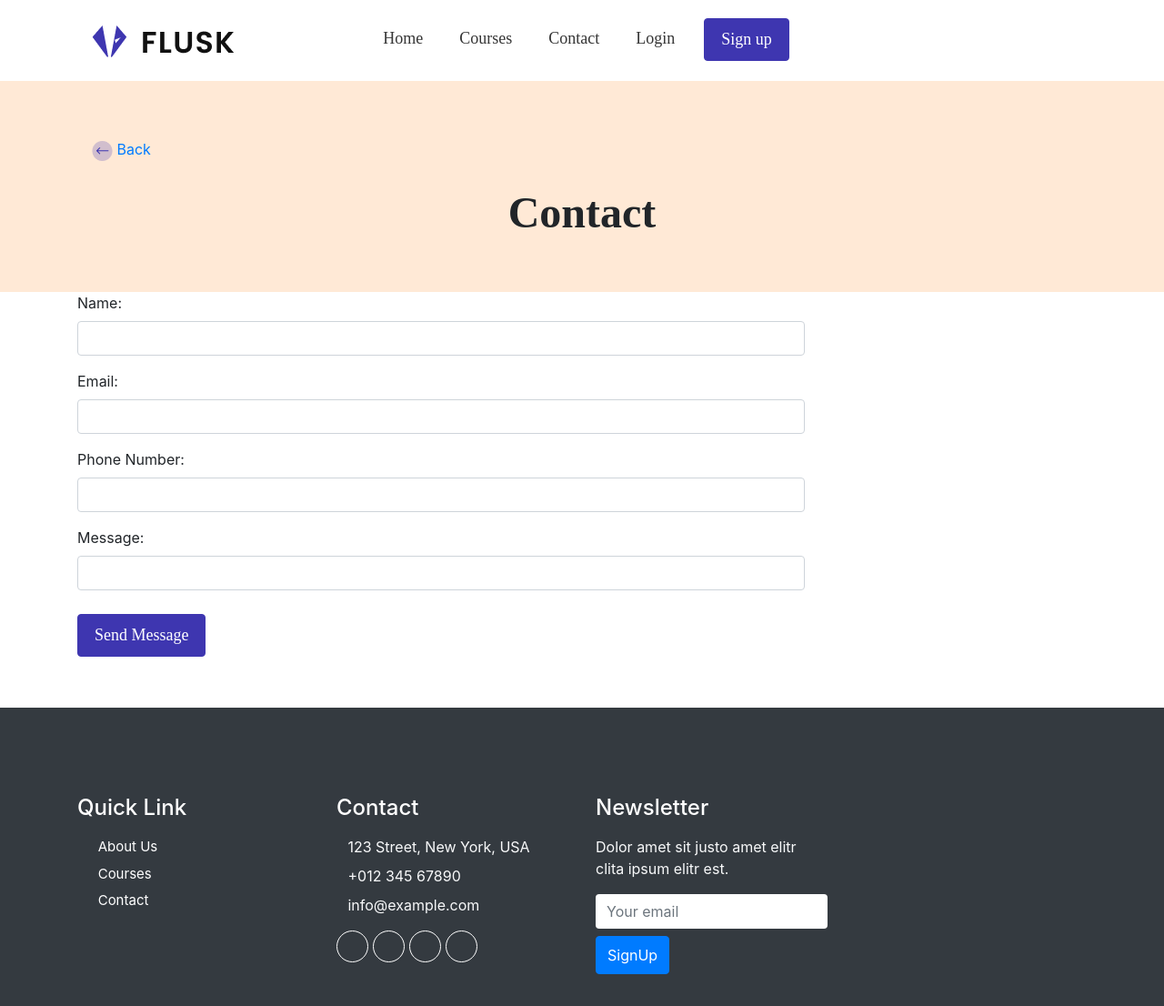
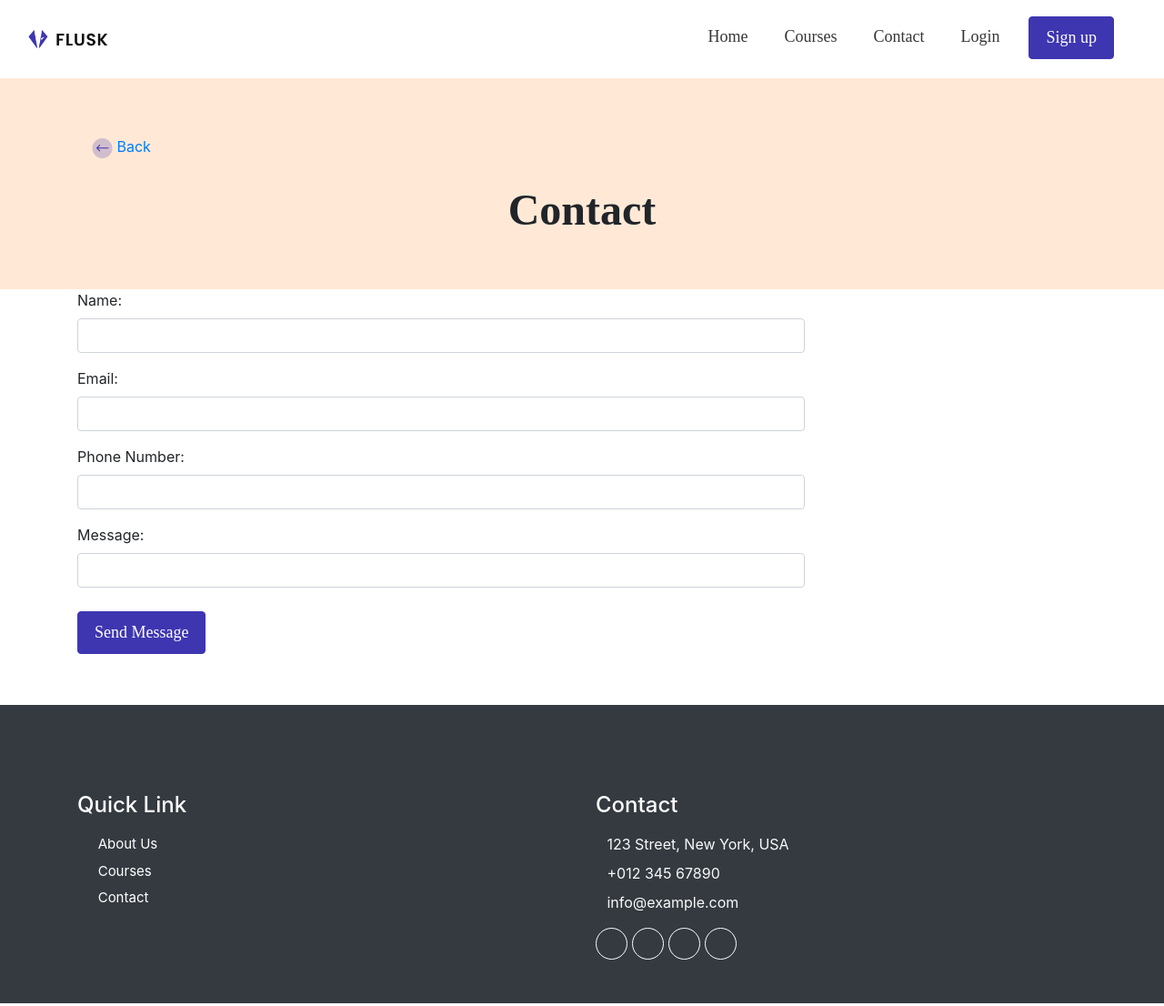
Before and after one commit to efeemmanuel/flusk, a Django app: page /contact in a window 1280 px wide. Shown: the whole page at 91% size. Run offline with Django 4.2, Linux system fonts and the light colour scheme; some libraries are stand-ins or nearby versions; some web fonts are replaced.

Commit message:
Update base.html

```diff
--- a/templates/base.html
+++ b/templates/base.html
@@ -16,8 +16,63 @@
   />
 </head>
 <header>
+
+    <!-- Navbar Start -->
+<div class="container-fluid">
+    <div class="row">
+      <div class="col-12 navvv">
+        <nav class="navbar navbar-expand-lg nav_color">
+          <a class="navbar-brand" href="/">
+            <img src="{% static './img/logo.png' %}" class="mt-2 brand-img" style="width: 90px !important;">
+          </a>
+
+          <button class="navbar-toggler" type="button" data-toggle="collapse" data-target="#navbarNavAltMarkup" aria-controls="navbarNavAltMarkup" aria-expanded="false" aria-label="Toggle navigation">
+            <img src="{% static './img/ham.png' %}" style="width: 35px; height: 35px;">
+          </button>
+
+          <div class="collapse navbar-collapse justify-content-end" id="navbarNavAltMarkup">
+            <div class="navbar-nav nav_items">
+              <a class="nav-item nav-link mr-4" href="/">Home</a>
+              <a class="nav-item nav-link mr-4" href="/course">Courses</a>
+              <a class="nav-item nav-link mr-4" href="/contact">Contact</a>
+              {% if request.user.is_authenticated %}
+                <a class="nav-item nav-link mr-4" href="/dashboard">Dashboard</a>
+                <a class="nav-item nav-link mr-4" href="/logout">Logout</a>
+              {% else %}
+                <a class="nav-item nav-link mr-4" href="login">Login</a>
+                <a href="/signup">
+                  <button class="mr-4 btnss">Sign up</button>
+                </a>
+              {% endif %}
+            </div>
+          </div>
+        </nav>
+      </div>
+    </div>
+  </div>
+  <!-- Navbar ends -->
+
+
+
+
+
+
+
+
+
+
+
+
+
+
+
+
+
+
+
+
          <!-- Navbar Start -->
-         <div class="container  ">
+         <!-- <div class="container  ">
           <div class="row">
               <div class="col navvv">
                   <nav class="navbar navbar-expand-lg  nav_color">
@@ -31,8 +86,6 @@
 
                       <div class="collapse navbar-collapse" id="navbarNavAltMarkup">
                         <div class="navbar-nav nav_items" style="margin-left: 75px;">
-                          <!-- <a class="nav-item nav-link active mr-4" href="./index.html">HOME <span class="sr-only">(current)</span></a> -->
-                          <!-- <a class="nav-item nav-link mr-4" href="#aboutus">About Us</a> -->
                           <a class="nav-item nav-link mr-4" href="/">Home</a>
                           <a class="nav-item nav-link mr-4" href="/course">Courses</a>
                           <a class="nav-item nav-link mr-4" href="/contact">Contact</a>
@@ -53,17 +106,17 @@
                           </a>
 						{%endif%}
 
-
-
-
                         </div>
                       </div>
                     </nav>
               </div>
           </div>
-       </div>
+       </div> -->
         <!-- Navbar ends -->
 </header>
+
+
+
 
          {% if messages %}
 			<div class="messages">
@@ -95,6 +148,9 @@
 
                 </div>
                 <div class="col-lg-3 col-md-6">
+
+                </div>
+                <div class="col-lg-3 col-md-6">
                     <h4 class="text-white mb-3">Contact</h4>
                     <p class="mb-2"><i class="fa fa-map-marker-alt me-3"></i>123 Street, New York, USA</p>
                     <p class="mb-2"><i class="fa fa-phone-alt me-3"></i>+012 345 67890</p>
@@ -107,14 +163,7 @@
                     </div>
                 </div>
 
-                <div class="col-lg-3 col-md-6">
-                    <h4 class="text-white mb-3">Newsletter</h4>
-                    <p>Dolor amet sit justo amet elitr clita ipsum elitr est.</p>
-                    <div class="position-relative mx-auto" style="max-width: 400px;">
-                        <input class="form-control border-0 w-100 py-3 ps-4 pe-5" type="text" placeholder="Your email">
-                        <button type="button" class="btn btn-primary py-2 position-absolute top-0 end-0 mt-2 me-2">SignUp</button>
-                    </div>
-                </div>
+
             </div>
         </div>
 
```
